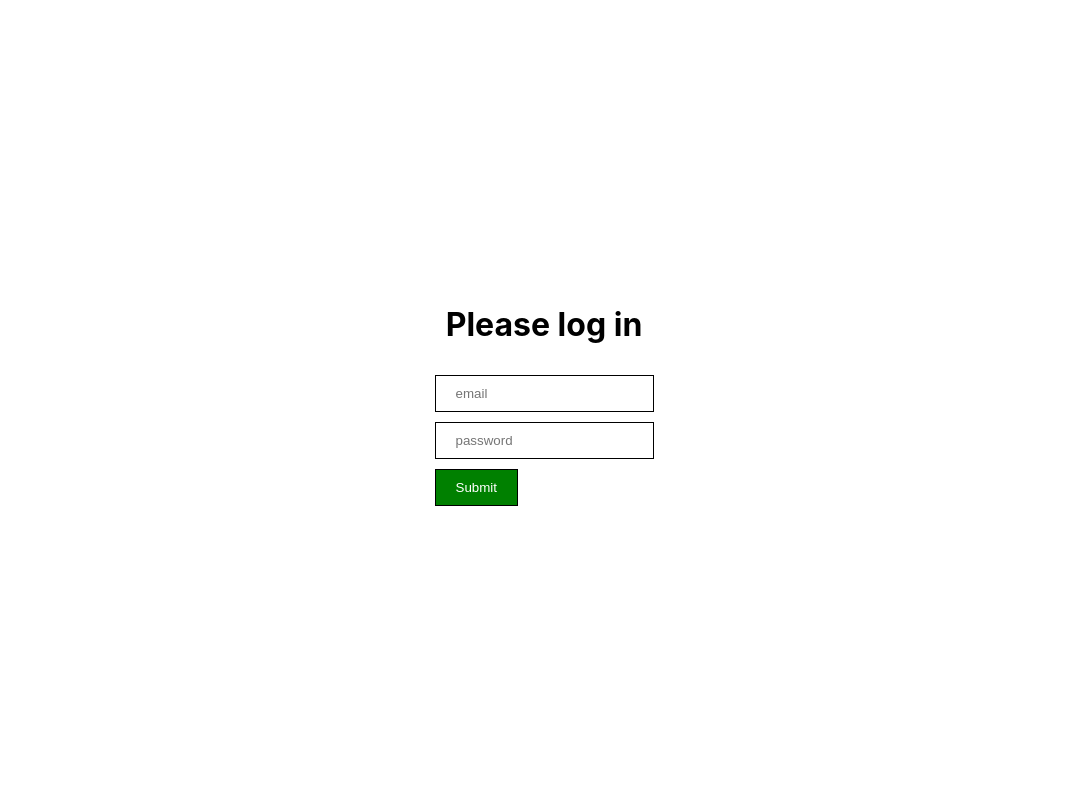
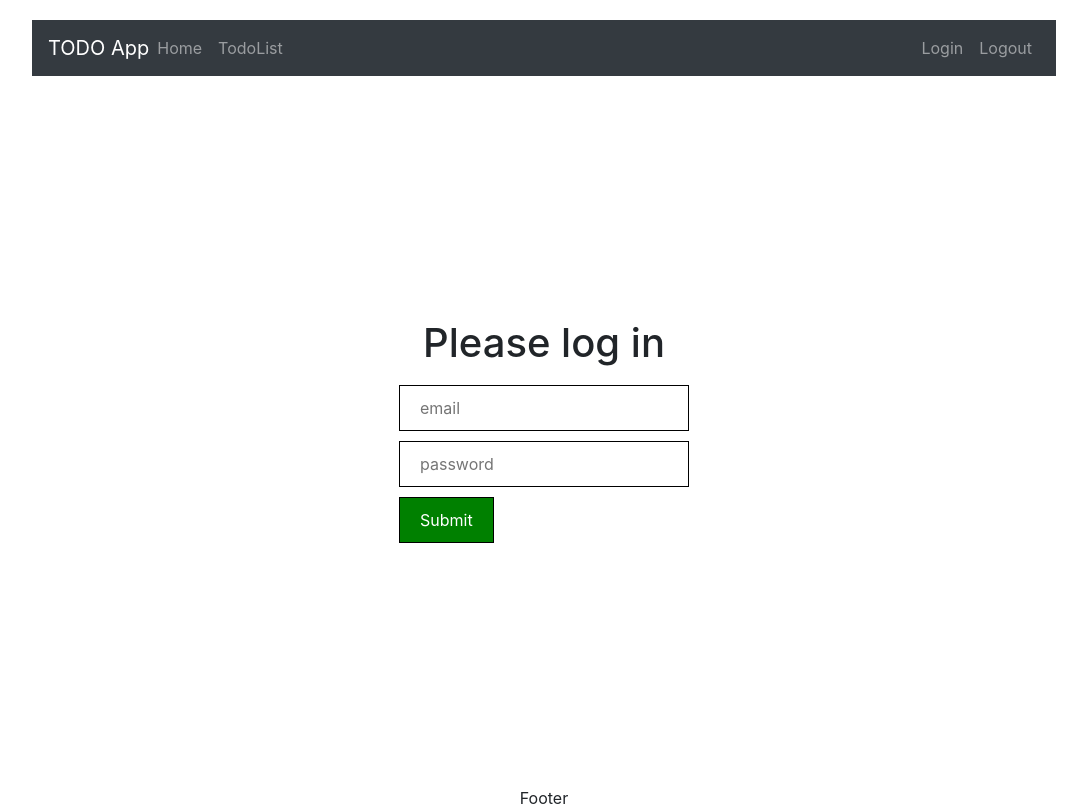
Before and after one commit to Serilian/todo-app-boot-react, a React (Create React App) app: page / in a window 1280 px wide. Shown: the whole page, without its empty margins (96-1183 px from the left). Built offline with nearby package versions, Linux system fonts and the light colour scheme.

Commit message:
Adding styling and more logic

```diff
--- a/public/index.html
+++ b/public/index.html
@@ -10,6 +10,7 @@
       content="Web site created using create-react-app"
     />
     <link rel="apple-touch-icon" href="%PUBLIC_URL%/logo192.png" />
+    <link rel="stylesheet" href="https://stackpath.bootstrapcdn.com/bootstrap/4.4.1/css/bootstrap.min.css" integrity="sha384-Vkoo8x4CGsO3+Hhxv8T/Q5PaXtkKtu6ug5TOeNV6gBiFeWPGFN9MuhOf23Q9Ifjh" crossorigin="anonymous">
     <!--
       manifest.json provides metadata used when your web app is installed on a
       user's mobile device or desktop. See https://developers.google.com/web/fundamentals/web-app-manifest/
@@ -24,6 +25,9 @@
       work correctly both with client-side routing and a non-root public URL.
       Learn how to configure a non-root public URL by running `npm run build`.
     -->
+    <script src="https://code.jquery.com/jquery-3.4.1.slim.min.js" integrity="sha384-J6qa4849blE2+poT4WnyKhv5vZF5SrPo0iEjwBvKU7imGFAV0wwj1yYfoRSJoZ+n" crossorigin="anonymous"></script>
+    <script src="https://cdn.jsdelivr.net/npm/popper.js@1.16.0/dist/umd/popper.min.js" integrity="sha384-Q6E9RHvbIyZFJoft+2mJbHaEWldlvI9IOYy5n3zV9zzTtmI3UksdQRVvoxMfooAo" crossorigin="anonymous"></script>
+    <script src="https://stackpath.bootstrapcdn.com/bootstrap/4.4.1/js/bootstrap.min.js" integrity="sha384-wfSDF2E50Y2D1uUdj0O3uMBJnjuUD4Ih7YwaYd1iqfktj0Uod8GCExl3Og8ifwB6" crossorigin="anonymous"></script>
     <title>My TODO app</title>
   </head>
   <body>
@@ -39,5 +43,6 @@
       To begin the development, run `npm start` or `yarn start`.
       To create a production bundle, use `npm run build` or `yarn build`.
     -->
+
   </body>
 </html>
--- a/src/App.css
+++ b/src/App.css
@@ -1,5 +1,13 @@
 .App {
+  margin-left: auto;
+  margin-right: auto;
   text-align: center;
   height: 100%;
-  width: 100%;
+  width: 80%;
+  display: flex;
+  flex-direction: column;
 }
+
+.content{
+  height: 85vh;
+}
--- a/src/App.js
+++ b/src/App.js
@@ -3,20 +3,30 @@ import './App.css';
 import Login from "./Login/Login";
 import {Route, Switch} from "react-router-dom";
 import Home from "./Home/Home";
+import Error from "./Error/Error";
+import TodoList from "./TODOList/TodoList";
+import Header from "./Header/Header";
+import Footer from "./Footer/Footer";
+import Logout from "./Logout/Logout";
 
 class App extends Component {
-
-    constructor(props) {
-        super(props);
-    }
 
     render() {
         return (
             <div className="App">
-                <Switch>
-                    <Route path={"/"} exact component={Login}/>
-                    <Route path={"/home"} exact component={Home}/>
-                </Switch>
+                <Header/>
+                <div className="content">
+                    <Switch>
+                        <Route path={"/"} exact component={Login}/>
+                        <Route path={"/login"} exact component={Login}/>
+                        <Route path={"/logout"} exact component={Logout}/>
+                        <Route path={"/home/:name"} exact component={Home}/>
+                        <Route path={"/home"} exact component={Home}/>
+                        <Route path={"/todos"} exact component={TodoList}/>
+                        <Route component={Error}/>
+                    </Switch>
+                </div>
+                <Footer/>
             </div>
         );
     }
--- /dev/null
+++ b/src/Error/Error.jsx
@@ -0,0 +1,11 @@
+import React from 'react';
+
+const Error = () => {
+    return (
+        <div>
+            Invalid URL or Error in nagivation. Please oontact support
+        </div>
+    );
+};
+
+export default Error;
--- /dev/null
+++ b/src/Footer/Footer.jsx
@@ -0,0 +1,11 @@
+import React from 'react';
+
+const Footer = () => {
+    return (
+        <div style={{height: "20px", padding: "10px"}}>
+            Footer
+        </div>
+    );
+};
+
+export default Footer;
--- a/src/Header/Header.jsx
+++ b/src/Header/Header.jsx
@@ -1,11 +1,36 @@
 import React from 'react';
 import "./Header.scss";
+import {NavLink} from "react-router-dom";
 
 const Header = () => {
     return (
-        <div>
-            Welcome in TODO App!
-        </div>
+        <header style={{padding: "20px 0"}}>
+            <nav className="navbar navbar-expand-lg navbar-dark bg-dark">
+                <p className="navbar-brand mx-0 my-0" >TODO App</p>
+                <button className="navbar-toggler" type="button" data-toggle="collapse" data-target="#navbarNav"
+                        aria-controls="navbarNav" aria-expanded="false" aria-label="Toggle navigation">
+                    <span className="navbar-toggler-icon"></span>
+                </button>
+                <div className="collapse navbar-collapse" id="navbarNav">
+                    <ul className="navbar-nav">
+                        <li className="nav-item">
+                            <NavLink activeClassName={"active"} className="nav-link" to="/home">Home <span className="sr-only">(current)</span></NavLink>
+                        </li>
+                        <li className="nav-item">
+                            <NavLink activeClassName={"active"} className="nav-link" to="/todos">TodoList</NavLink>
+                        </li>
+                    </ul>
+                    <ul className="navbar-nav ml-auto">
+                        <li className="nav-item">
+                            <NavLink className="nav-link" to={"/login"}>Login <span className="sr-only">(current)</span></NavLink>
+                        </li>
+                        <li className="nav-item">
+                            <NavLink className="nav-link" to={"/logout"}>Logout</NavLink>
+                        </li>
+                    </ul>
+                </div>
+            </nav>
+        </header>
     );
 };
 
--- a/src/Home/Home.jsx
+++ b/src/Home/Home.jsx
@@ -1,9 +1,11 @@
 import React from 'react';
+import {NavLink} from "react-router-dom";
 
-const Home = () => {
+const Home = (props) => {
     return (
         <div>
-            Welcome to awesome todo app!
+            <h1>{`Welcome to awesome todo app ${props.match.params.name || ""}!`}</h1>
+            <p><NavLink to={"/todos"}>Todo List</NavLink></p>
         </div>
     );
 };
--- a/src/Login/Login.jsx
+++ b/src/Login/Login.jsx
@@ -1,8 +1,8 @@
 import React, {useState} from 'react';
 import "./Login.scss";
-import {withRouter} from "react-router-dom";
 
-const Login = ({location, history, }) => {
+
+const Login = ({location, history }) => {
 
     const [userData, setData] = useState({
         name: "",
@@ -27,7 +27,8 @@ const Login = ({location, history, }) => {
                 ...userData,
                 isAuthenticated: true
             });
-            history.push("/home");
+            let atIndex = email.indexOf("@");
+            history.push(`/home/${email.substring(0,atIndex)}`);
         } else {
             setData({
                 ...userData,
@@ -57,4 +58,4 @@ const Login = ({location, history, }) => {
     );
 };
 
-export default withRouter(Login);
+export default Login;
--- /dev/null
+++ b/src/Logout/Logout.jsx
@@ -0,0 +1,12 @@
+import React from 'react';
+
+const Logout = () => {
+    return (
+        <div>
+            <h1>You are logged out!</h1>
+            <h4>Thank you for using our todo app!</h4>
+        </div>
+    );
+};
+
+export default Logout;
--- /dev/null
+++ b/src/TODOList/TodoList.jsx
@@ -0,0 +1,44 @@
+import React from 'react';
+
+const TodoList = () => {
+
+    let todos =
+        [
+            {id: 1, description: "Learn Java", deadline: new Date(), isCompleted: false},
+            {id: 2, description: "Learn React",deadline: new Date(), isCompleted: false},
+            {id: 3, description: "Learn SQL",deadline: new Date(), isCompleted: false},
+            {id: 4, description: "Learn some more Java",deadline: new Date(), isCompleted: false}
+        ];
+
+    return (
+        <div style={{width: "100%",height: "100%", display: "flex", flexDirection: "column"}}>
+            <h3>List of your TODOS</h3>
+            <table >
+                <thead>
+                <tr>
+                    <th>Id</th>
+                    <th>Description</th>
+                    <th>Deadline</th>
+                    <th>Completed</th>
+                </tr>
+                </thead>
+                <tbody>
+                {todos.map((todo) => {
+                    return (
+                        <tr key={todo.id}>
+                            <td>{todo.id}</td>
+                            <td>{todo.description}</td>
+                            <td>{todo.deadline.toDateString()}</td>
+                            <td>{todo.isCompleted.toString()}</td>
+                        </tr>
+                    )
+                })}
+                </tbody>
+            </table>
+
+
+        </div>
+    );
+};
+
+export default TodoList;
```
